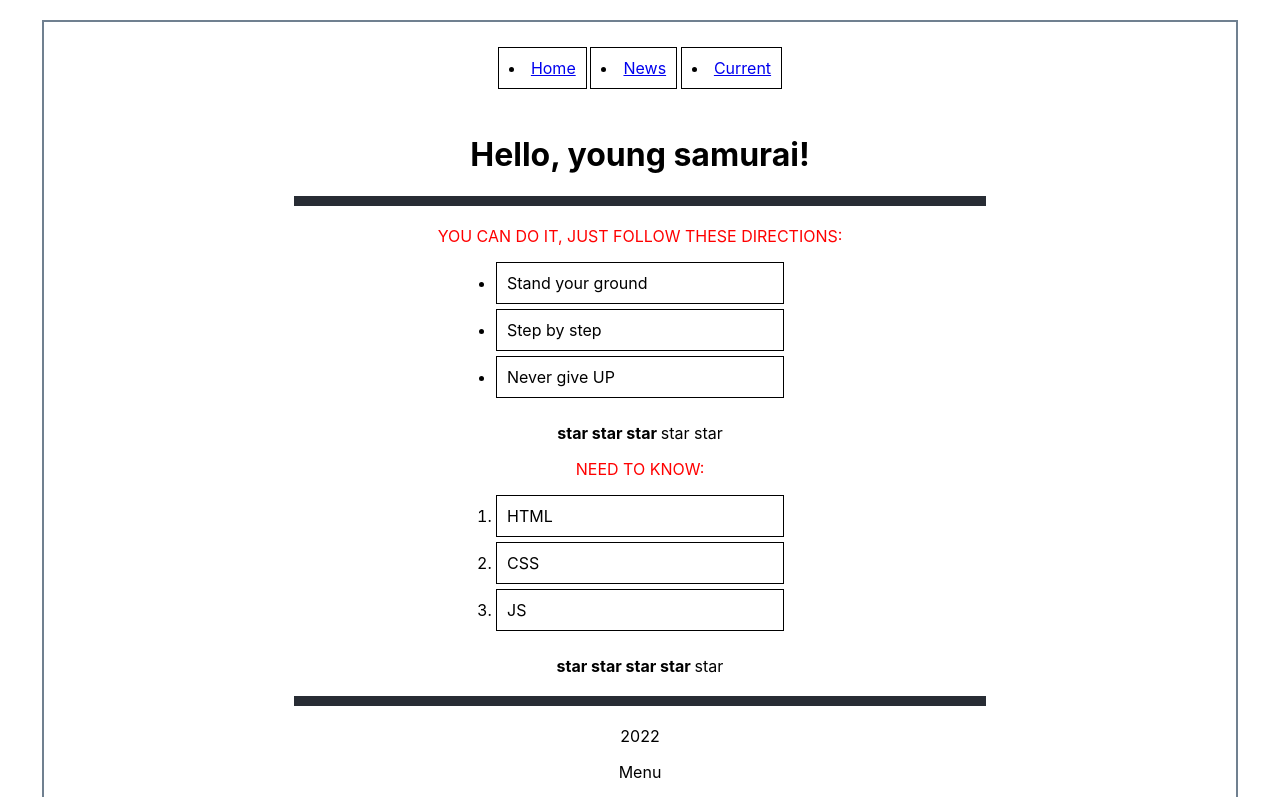
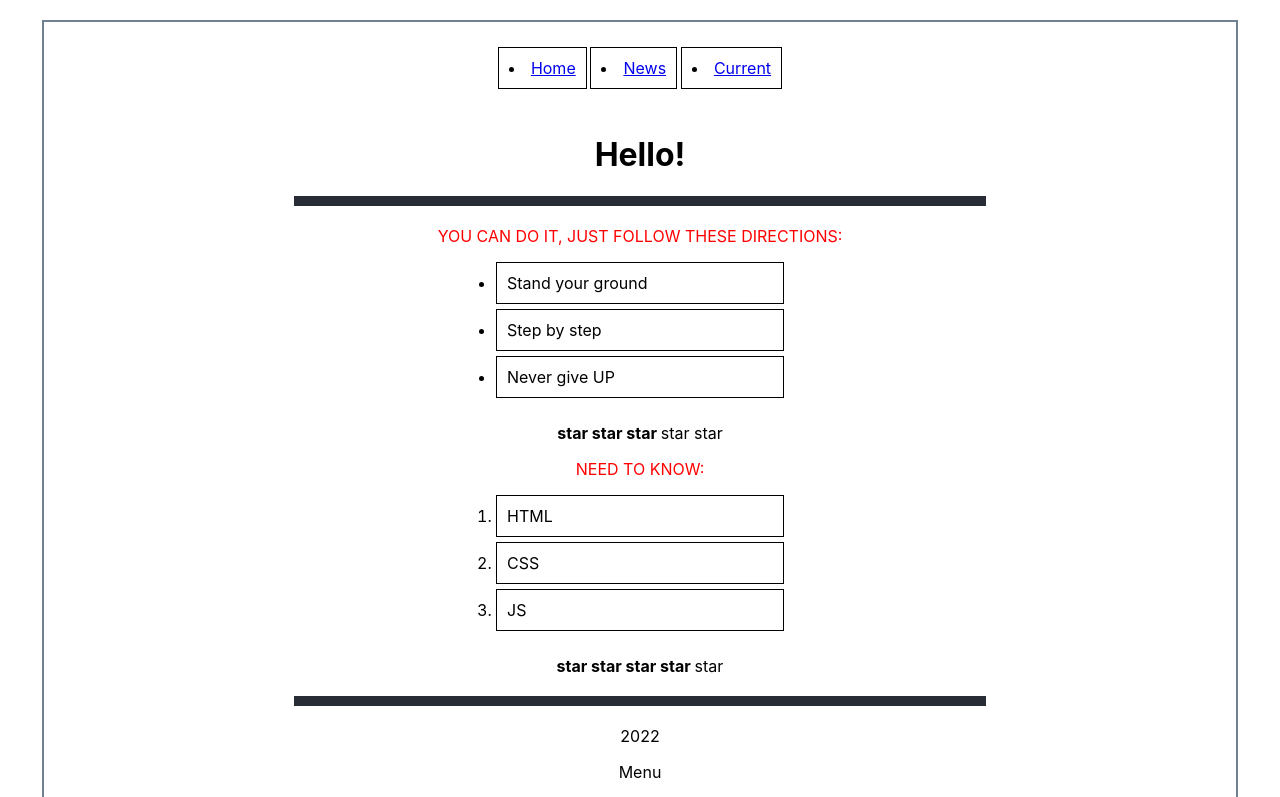
Before and after one commit to Pikadorius/samurai-way-main, a React (Create React App) app: page / in a window 1280 px wide. Shown: the top 797 px of the page. Built offline with nearby package versions, Linux system fonts and the light colour scheme.

Commit message:
add propsType for Welcome component

```diff
--- a/src/App.tsx
+++ b/src/App.tsx
@@ -14,7 +14,7 @@ function App() {
     return (
         <div className="App">
             <Header/>
-            <Welcome title={"Hello, young samurai!"}/>
+            <Welcome title={"Hello!"}/>
             <Recommendations/>
             <Rating value={3}/>
             <Technologies/>
--- a/src/Components/Welcome.tsx
+++ b/src/Components/Welcome.tsx
@@ -1,6 +1,10 @@
 import React from "react";
 
-const Welcome = (props: any) => {
+type WelcomePropsType = {
+    title: string,
+}
+
+const Welcome = (props: WelcomePropsType) => {
     console.log("Welcome rendering")
     return (
         <div>
```
